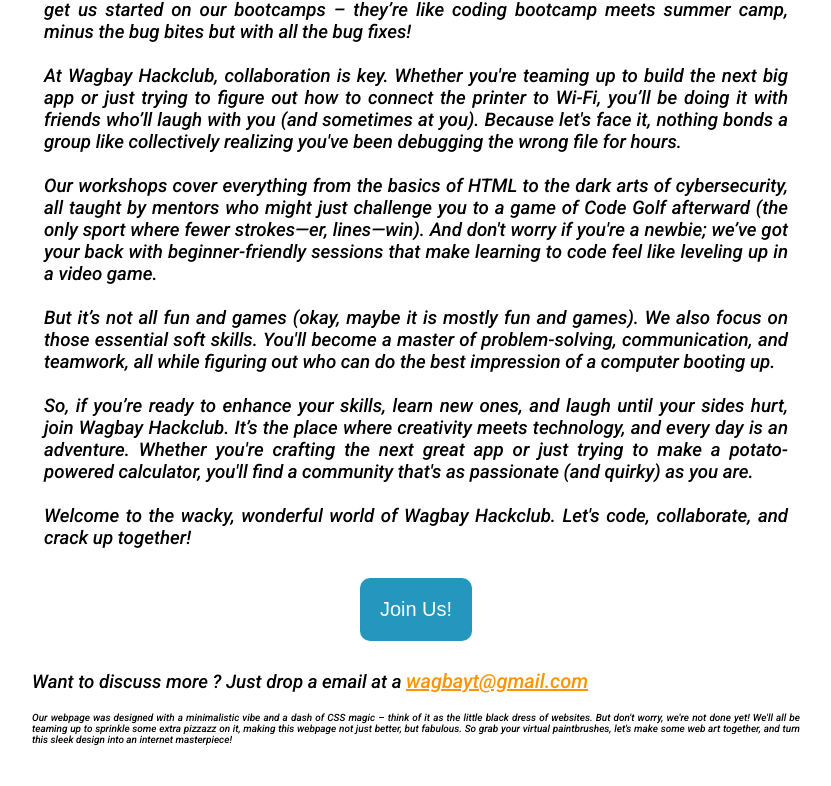
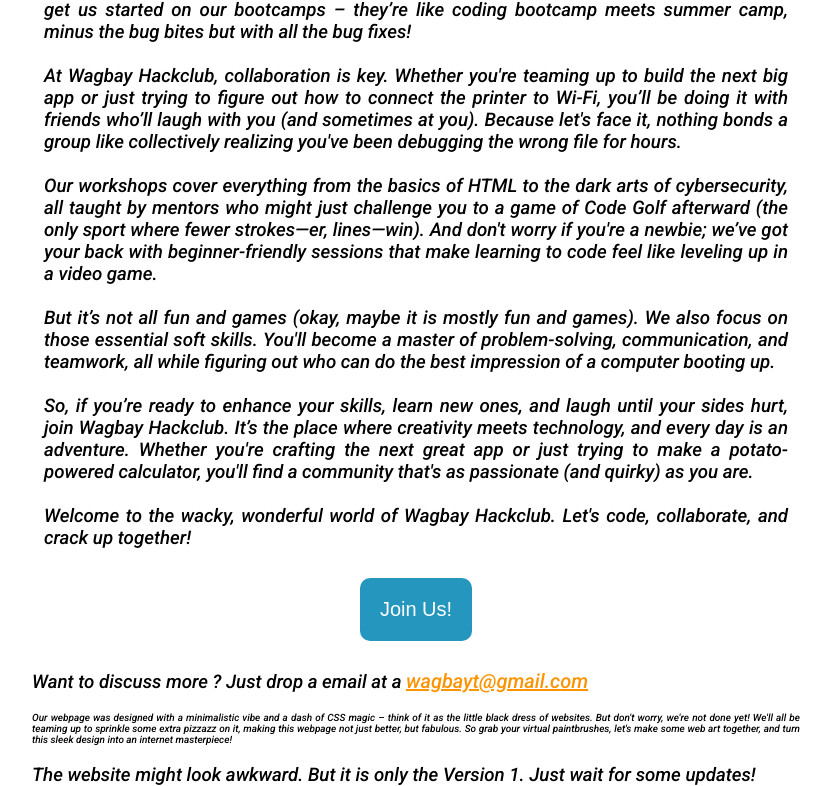
Before and after one commit to anvaymajhrout/wagbayhackclub, a plain HTML site: page index.html in a window 1280 px wide. Shown: the part 1051-1837 px from the top of the page, without its empty margins (224-1055 px from the left). Before the commit the page ends 1796 px from the top, so only its background shows below. Drawn offline with Linux system fonts and the light colour scheme.

Commit message:
Update index.html

```diff
--- a/index.html
+++ b/index.html
@@ -55,6 +55,7 @@
   <h3>Want to discuss more ? Just drop a email at a <a style="color: #fc9403; font-size:20px;" href="mailto:wagbayt@gmail.com" >wagbayt@gmail.com</a></h3>
   <h3 style="font-size:10px;">Our webpage was designed with a minimalistic vibe and a dash of CSS magic – think of it as the little black dress of websites. But don't worry, we're not done yet! We'll all be teaming up to sprinkle some extra pizzazz on it, making this webpage not just better, but fabulous. So grab your virtual paintbrushes, let's make some web art together, and turn this sleek design into an internet masterpiece!</h3>
   <script src="script.js"></script>
+  <h3>The website might look awkward. But it is only the Version 1. Just wait for some updates!</h3>
 </body>
 
 </html>
```
